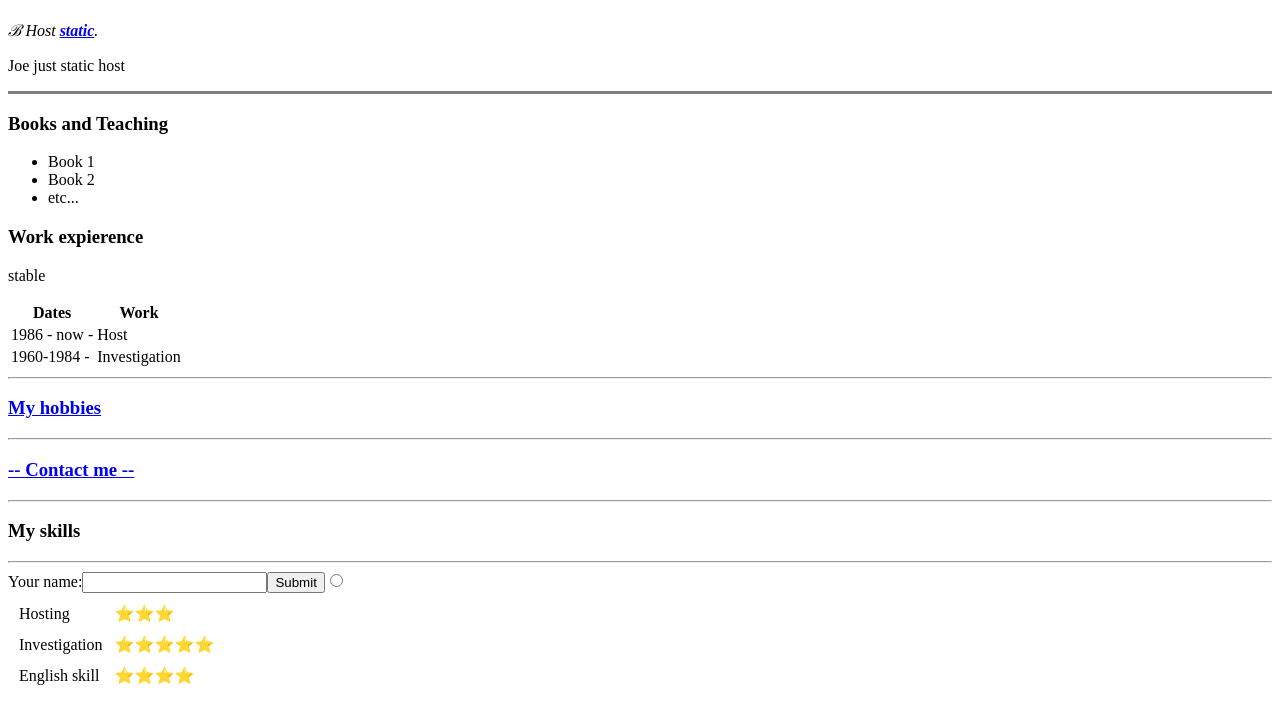
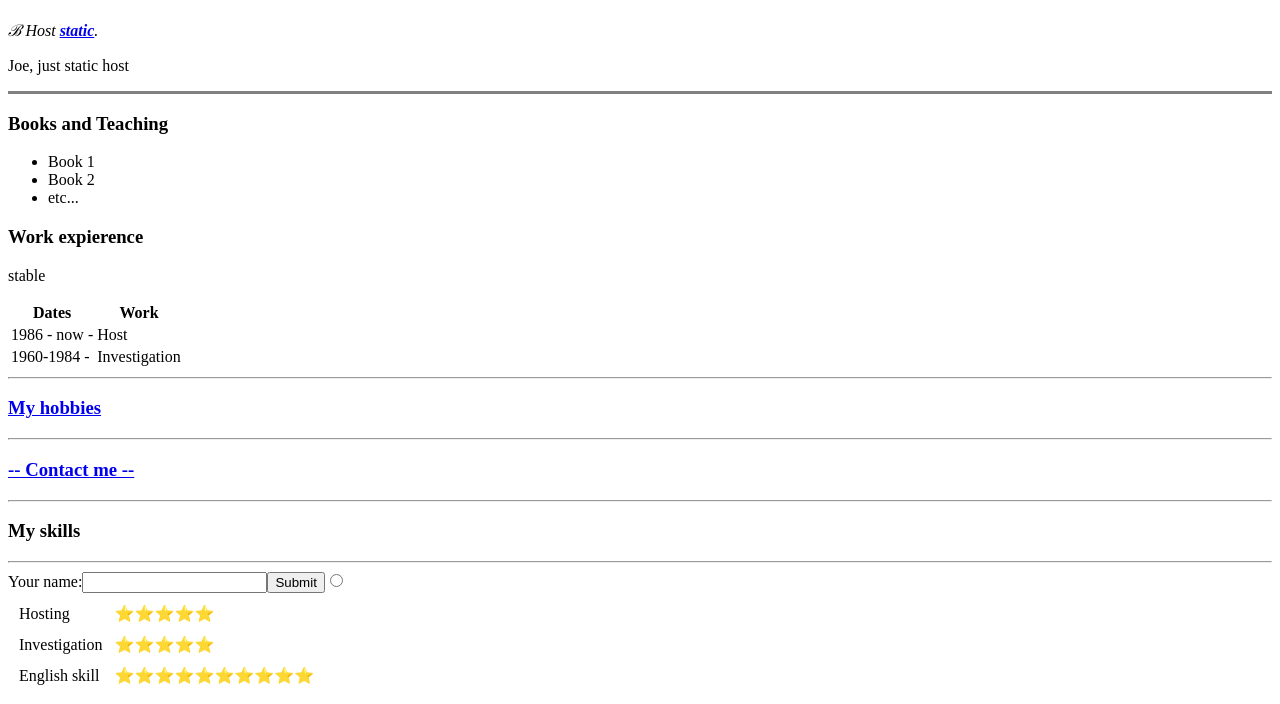
Before and after one commit to father011/cc, a plain HTML site: page index.html in a window 1280 px wide. Shown: the part 241-945 px from the top of the page. Drawn offline with Linux system fonts and the light colour scheme.

Commit message:
syntax fix

```diff
--- a/index.html
+++ b/index.html
@@ -10,7 +10,7 @@
   <img src="stethem.jpg" alt="Yes, it is Stethem">
   <h1>Joe</h1>
   <p><em>ℬ Host <strong><a href="https://www.google.com/">static</a></strong>.</em></p>
-  <p>Joe just static host</p>
+  <p>Joe, just static host</p>
   <hr size="3" noshade>
   <h3>Books and Teaching</h3>
   <ul>
@@ -45,7 +45,7 @@
   <table cellspacing="10">
     <tr>
       <td>Hosting</td>
-      <td>⭐⭐⭐</td>
+      <td>⭐⭐⭐⭐⭐</td>
     </tr>
     <tr>
       <td>Investigation</td>
@@ -53,7 +53,7 @@
     </tr>
     <tr>
       <td>English skill</td>
-      <td>⭐⭐⭐⭐</td>
+      <td>⭐⭐⭐⭐⭐⭐⭐⭐⭐⭐</td>
     </tr>
     <hr>
     <form class=""action="index.html" method="post">
```
